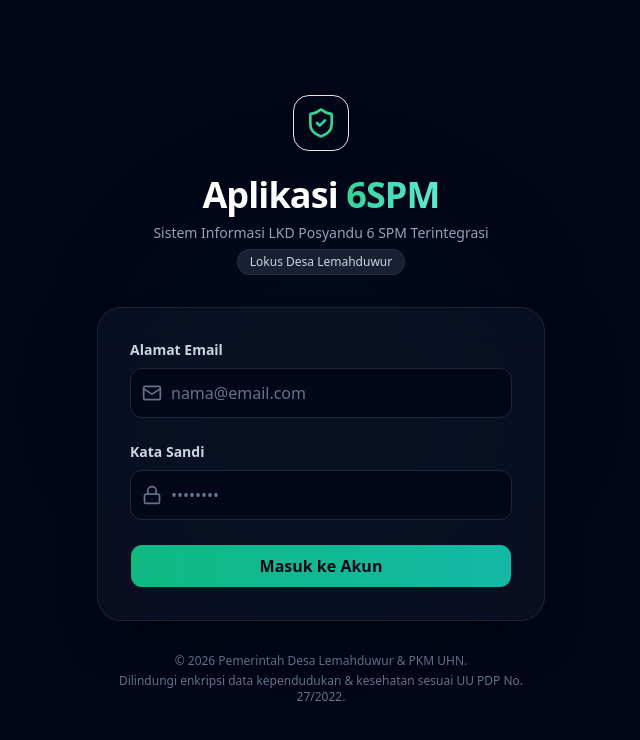
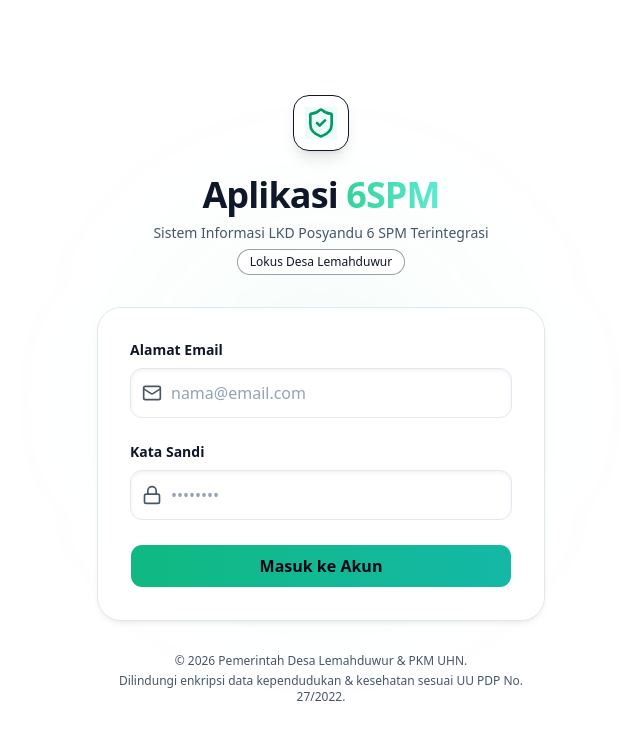
Before and after one commit to sharfina451/Posyandu6SPM, a Next.js app: page /login in a window 1280 px wide. Shown: the top 740 px of the page, without its empty margins (319-959 px from the left). Built offline with nearby package versions, Linux system fonts and the light colour scheme.

Commit message:
style: switch global theme to solid white background and dark text

```diff
--- a/app/globals.css
+++ b/app/globals.css
@@ -92,3 +92,213 @@
     @apply font-sans;
   }
 }
+
+/* =====================================================================
+   LIGHT MODE ACCESSIBILITY OVERRIDES (Solid White Background & Dark Text)
+   ===================================================================== */
+:root {
+  --background: 0 0% 100%;
+  --foreground: 222.2 84% 4.9%;
+  --card: 0 0% 100%;
+  --card-foreground: 222.2 84% 4.9%;
+  --popover: 0 0% 100%;
+  --popover-foreground: 222.2 84% 4.9%;
+  --primary: 221.2 83.2% 53.3%;
+  --primary-foreground: 210 40% 98%;
+  --secondary: 210 40% 96.1%;
+  --secondary-foreground: 222.2 47.4% 11.2%;
+  --muted: 210 40% 96.1%;
+  --muted-foreground: 215.4 16.3% 46.9%;
+  --accent: 210 40% 96.1%;
+  --accent-foreground: 222.2 47.4% 11.2%;
+  --destructive: 0 84.2% 60.2%;
+  --destructive-foreground: 210 40% 98%;
+  --border: 214.3 31.8% 91.4%;
+  --input: 214.3 31.8% 91.4%;
+  --ring: 221.2 83.2% 53.3%;
+  --radius: 0.75rem;
+}
+
+body {
+  background-color: #ffffff !important;
+  color: #0f172a !important;
+}
+
+/* 1. Main Background Overrides */
+.min-h-screen.bg-slate-950,
+.bg-slate-950,
+.bg-slate-900,
+.bg-slate-900\/60,
+.bg-slate-950\/40,
+.bg-slate-950\/20,
+.bg-slate-950\/60,
+.bg-slate-900\/80,
+.bg-slate-900\/50,
+.bg-slate-900\/30,
+.bg-slate-900\/20,
+.bg-slate-850,
+.bg-slate-800,
+.bg-slate-800\/80,
+.bg-slate-800\/50,
+.bg-slate-800\/20,
+aside.bg-slate-900,
+header.bg-slate-900\/60 {
+  background-color: #ffffff !important;
+  background-image: none !important;
+  backdrop-filter: none !important;
+}
+
+/* Sidebar Specific Styling for premium separation */
+aside.bg-slate-900,
+.bg-slate-900 {
+  background-color: #f8fafc !important; /* light slate background for sidebar */
+}
+
+/* 2. Card Overrides */
+.card,
+.bg-slate-900\/60,
+.bg-slate-950\/20 {
+  background-color: #ffffff !important;
+  border: 1px solid #e2e8f0 !important;
+  box-shadow: 0 4px 6px -1px rgb(0 0 0 / 0.05), 0 2px 4px -2px rgb(0 0 0 / 0.05) !important;
+}
+
+/* 3. Text Color Overrides to dark slate */
+.text-slate-100,
+.text-white,
+.text-slate-200,
+.text-slate-300,
+h1, h2, h3, h4, h5, h6,
+.font-bold.text-white,
+.font-bold.text-slate-300,
+table th,
+.text-slate-200 {
+  color: #0f172a !important;
+}
+
+.text-slate-400,
+.text-slate-500,
+p.text-slate-400,
+span.text-slate-400,
+label.text-slate-400 {
+  color: #475569 !important;
+}
+
+/* 4. Inputs & Forms Overrides */
+input,
+select,
+textarea,
+.bg-slate-950.border-slate-800,
+.bg-slate-950.border-slate-800\/80 {
+  background-color: #ffffff !important;
+  border-color: #cbd5e1 !important;
+  color: #0f172a !important;
+}
+
+input::placeholder,
+textarea::placeholder {
+  color: #94a3b8 !important;
+}
+
+/* 5. Navigation Links & Sidebar items */
+.flex.items-center.justify-between.px-3.py-2.5.rounded-xl.text-sm.font-semibold.text-slate-400 {
+  color: #475569 !important;
+}
+.flex.items-center.justify-between.px-3.py-2.5.rounded-xl.text-sm.font-semibold.text-slate-400:hover {
+  background-color: #f1f5f9 !important;
+  color: #0f172a !important;
+}
+
+/* Active navigation item in light mode */
+.bg-gradient-to-r.from-emerald-500\/10,
+.text-emerald-400 {
+  background-color: #ecfdf5 !important;
+  background-image: none !important;
+  color: #059669 !important;
+  border-color: #a7f3d0 !important;
+}
+
+.text-emerald-400 {
+  color: #059669 !important;
+}
+
+/* Connection indicator background overrides */
+.bg-emerald-500\/15 {
+  background-color: #d1fae5 !important;
+}
+
+/* User profile section inside sidebar */
+.bg-slate-950\/40 {
+  background-color: #f1f5f9 !important;
+}
+.bg-slate-950\/40 .bg-slate-900\/80 {
+  background-color: #ffffff !important;
+  border-color: #e2e8f0 !important;
+}
+
+/* 6. Border Overrides */
+.border-slate-800,
+.border-slate-850,
+.border-slate-800\/80,
+.border-slate-800\/60,
+.border-slate-800\/50,
+.border-slate-800\/20,
+.border-b.border-slate-800,
+.border-b.border-slate-850,
+thead tr.border-b.border-slate-800,
+tbody tr.border-b.border-slate-850 {
+  border-color: #e2e8f0 !important;
+}
+
+/* 7. Table Header Background */
+.bg-slate-950\/40 {
+  background-color: #f8fafc !important;
+}
+
+/* 8. Buttons */
+.bg-emerald-500 {
+  background-color: #10b981 !important;
+  color: #ffffff !important;
+}
+.bg-emerald-500:hover {
+  background-color: #059669 !important;
+}
+button.bg-slate-800 {
+  background-color: #f1f5f9 !important;
+  color: #334155 !important;
+}
+button.bg-slate-800:hover {
+  background-color: #e2e8f0 !important;
+}
+
+/* 9. Badges / Tags */
+.bg-rose-500\/10 {
+  background-color: #ffe4e6 !important;
+  color: #be123c !important;
+  border-color: #fecdd3 !important;
+}
+.bg-blue-500\/10 {
+  background-color: #dbeafe !important;
+  color: #1d4ed8 !important;
+  border-color: #bfdbfe !important;
+}
+.bg-teal-500\/10 {
+  background-color: #ccfbf1 !important;
+  color: #0f766e !important;
+  border-color: #99f6e4 !important;
+}
+.bg-amber-500\/10 {
+  background-color: #fef3c7 !important;
+  color: #b45309 !important;
+  border-color: #fde68a !important;
+}
+.bg-purple-500\/10 {
+  background-color: #f3e8ff !important;
+  color: #7e22ce !important;
+  border-color: #e9d5ff !important;
+}
+.bg-orange-500\/10 {
+  background-color: #ffedd5 !important;
+  color: #c2410c !important;
+  border-color: #fed7aa !important;
+}
```
Also changed, not shown: 1 other file (tests, documents, lock files or other folders).
